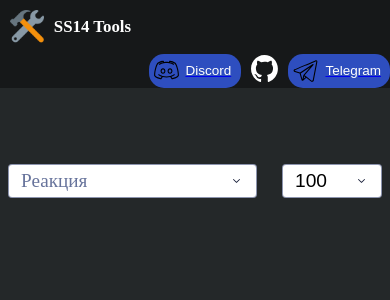
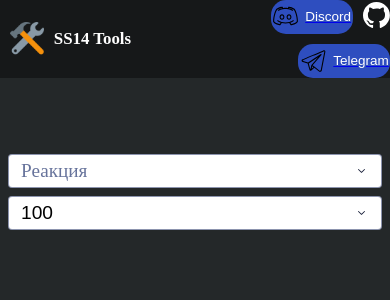
Before and after one commit to Justuser3310/ss14_chemistry_site, a Flask app: page / in a window 390 px wide; the page is wider, and only the part inside the window is pictured. Shown: the top 300 px of that part. Run offline with Flask 3, Linux system fonts and the light colour scheme.

Commit message:
+ Сверхузкие телефоны дубль 2

```diff
--- a/assets/style.css
+++ b/assets/style.css
@@ -66,6 +66,15 @@
 	width: 80vh;
 }
 
+.react_vol {
+	display: flex;
+	flexDirection: row;
+}
+.vol {
+	flex: 1;
+	padding-left: 25;
+	min-width: 100px;
+}
 
 /* Иконка + текст слева в панели */
 .img_text_panel {
@@ -126,7 +135,9 @@
 }
 /* Сверхузкие телефоны */
 @media (max-width: 400px) {
-	.panel {
+	.react_vol {
 		flex-direction: column;
 	}
+	.vol {
+		padding-top: 8px;
 }
--- a/site.py
+++ b/site.py
@@ -102,9 +102,9 @@
 	html.Div([
 		dcc.Dropdown(list_form([30, 50, 100, 300, 1000]), 100, id='amount', clearable=False, searchable=False
 			, style={'font-family': '"Mulish", sans-serif', 'font-size': '120%'})
-	], style={'flex': 1, 'padding-left': 25, 'min-width': '100px'})
+	], className="vol")
 
-], style={'display': 'flex', 'flexDirection': 'row'}),
+], className="react_vol"),
 
 	# Вывод
 	html.Div(id='output', style={'text-align': 'center', 'padding-left': '15%', 'padding-right': '15%'})
```
